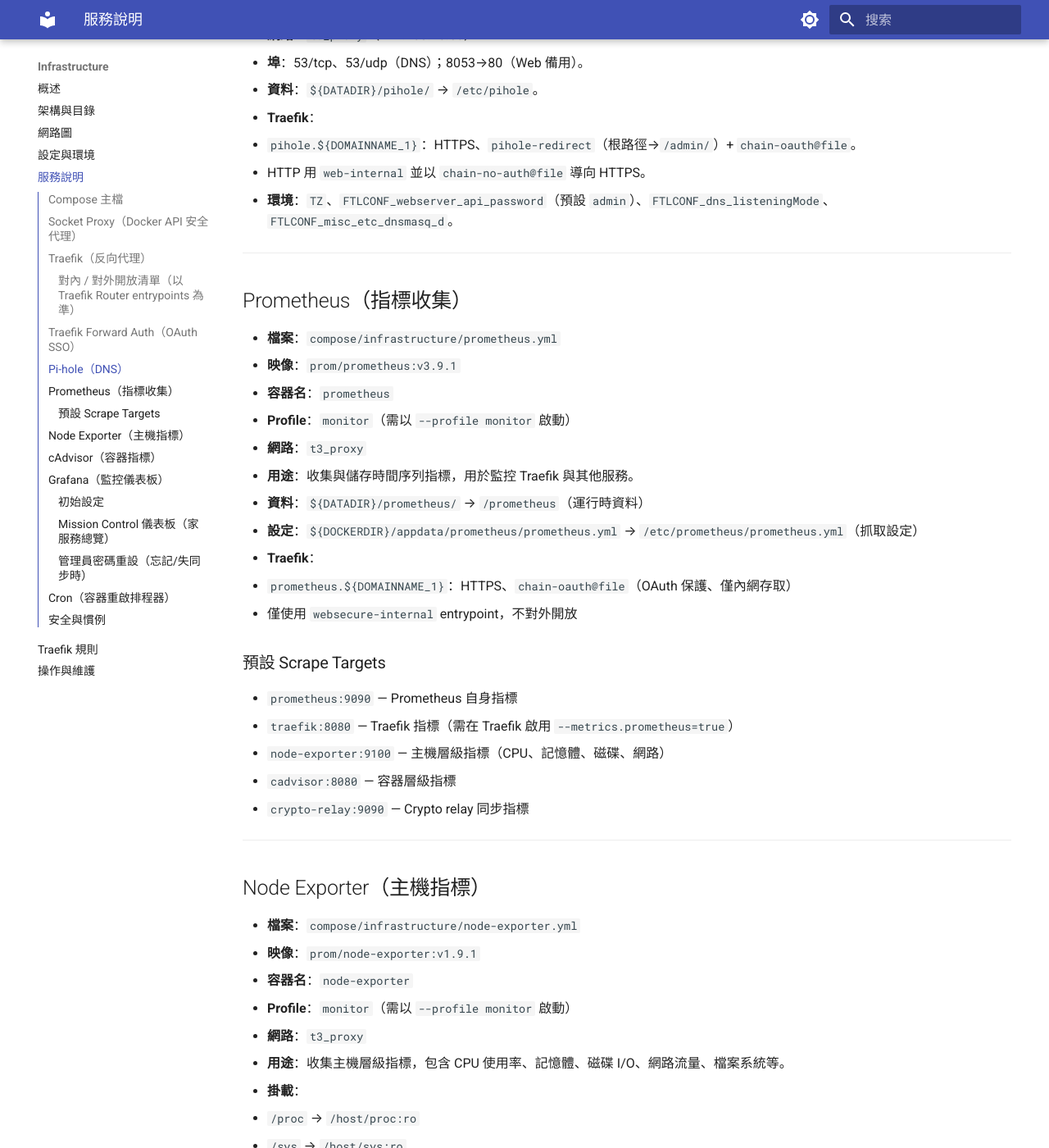
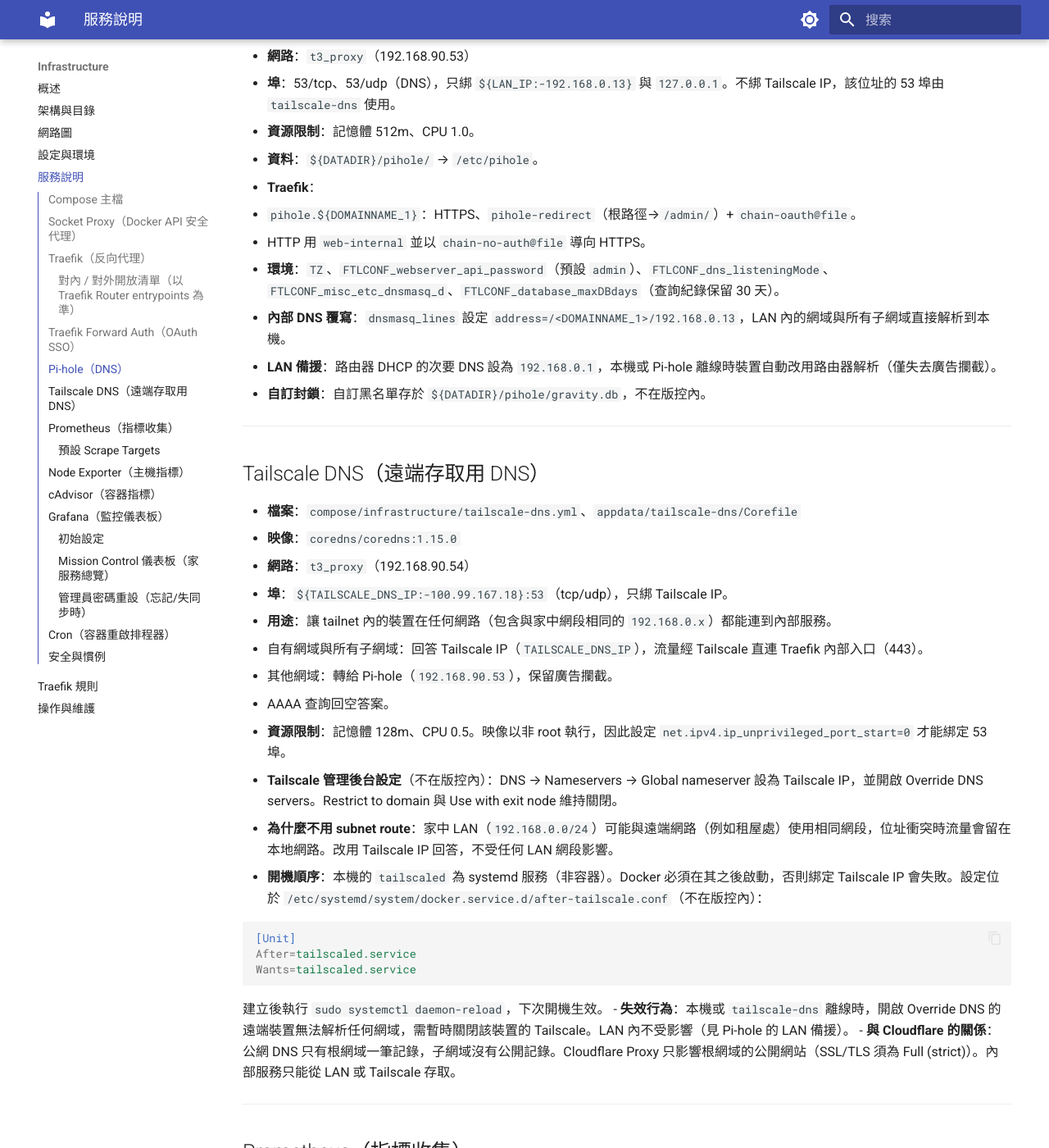
Before and after one commit to novis10813/home-server-setup, an MkDocs documentation site: the page built from docs/infrastructure/services.md, in a window 1280 px wide and 1400 px high, scrolled down 2247 px. Shown: the whole window at 82% size. Built offline with MkDocs 1.6.1 and Material for MkDocs 9.7.7, drawn with Linux system fonts in a browser that asks for light colours; some of the changed text lies outside the part shown.

Commit message:
docs(infrastructure): document tailscale-dns and pihole changes
Add the tailscale-dns service (purpose, bind address, Tailscale admin
console settings, systemd start order, failure behavior), update Pi-hole
port binding, pinned image and LAN fallback, and add LAN_IP and
TAILSCALE_DNS_IP to .env.example and the configuration reference.

````diff
--- a/docs/infrastructure/README.md
+++ b/docs/infrastructure/README.md
@@ -6,6 +6,7 @@ Infrastructure 對應 **`docker-compose-infrastructure.yml`**，負責**網關**
 - **Socket Proxy** — Docker API 安全代理，Traefik 透過 `tcp://socket-proxy:2375` 取得容器資訊
 - **traefik-forward-auth** — OAuth 2.0 SSO，供 Traefik 的 forwardAuth 使用
 - **Pi-hole** — DNS 與廣告攔截
+- **Tailscale DNS** — 遠端（tailnet）裝置專用 DNS，回答 Tailscale IP 以存取內部服務
 - **Prometheus** — 指標收集與儲存（profile: `monitor`，需以 `--profile monitor` 啟動）
 - **Grafana** — 監控儀表板（profile: `monitor`）
 - **Node Exporter** — 主機層級指標收集（profile: `monitor`）
@@ -19,7 +20,7 @@ Infrastructure 對應 **`docker-compose-infrastructure.yml`**，負責**網關**
 |------|------|
 | [架構與目錄](architecture.md) | 技術棧、設計邏輯、目錄結構、網路與埠 |
 | [設定與環境](configuration.md) | 環境變數、Secrets、啟動前準備 |
-| [服務說明](services.md) | 各服務定義（Traefik、Socket Proxy、OAuth、Pi-hole） |
+| [服務說明](services.md) | 各服務定義（Traefik、Socket Proxy、OAuth、Pi-hole、Tailscale DNS） |
 | [Traefik 規則](traefik-rules.md) | 動態規則、TLS、中介軟體鏈 |
 | [操作與維護](operations.md) | 常用指令、維護、疑難排解 |
 
--- a/docs/infrastructure/services.md
+++ b/docs/infrastructure/services.md
@@ -6,7 +6,7 @@
 
 - 定義 **networks**：`default`、`socket_proxy`、`t3_proxy`
 - 定義 **secrets**：`basic_auth_credentials`、`cf_dns_api_token`、`google_oauth_client_id`、`google_oauth_client_secret`、`grafana_admin_password`
-- **include** 下列子檔：socket-proxy、traefik、traefik-forward-auth、pihole、prometheus、grafana、node-exporter、cadvisor
+- **include** 下列子檔：socket-proxy、traefik、traefik-forward-auth、pihole、tailscale-dns、prometheus、grafana、node-exporter、cadvisor
 
 ---
 
@@ -62,14 +62,45 @@
 ## Pi-hole（DNS）
 
 - **檔案**：`compose/infrastructure/pihole.yml`
-- **映像**：`pihole/pihole:latest`
+- **映像**：`pihole/pihole:2026.10.0`（固定版本，升級時手動調整）
 - **網路**：`t3_proxy`（192.168.90.53）
-- **埠**：53/tcp、53/udp（DNS）；8053→80（Web 備用）。
+- **埠**：53/tcp、53/udp（DNS），只綁 `${LAN_IP:-192.168.0.13}` 與 `127.0.0.1`。不綁 Tailscale IP，該位址的 53 埠由 `tailscale-dns` 使用。
+- **資源限制**：記憶體 512m、CPU 1.0。
 - **資料**：`${DATADIR}/pihole/` → `/etc/pihole`。
 - **Traefik**：
   - `pihole.${DOMAINNAME_1}`：HTTPS、`pihole-redirect`（根路徑→`/admin/`）+ `chain-oauth@file`。
   - HTTP 用 `web-internal` 並以 `chain-no-auth@file` 導向 HTTPS。
-- **環境**：`TZ`、`FTLCONF_webserver_api_password`（預設 `admin`）、`FTLCONF_dns_listeningMode`、`FTLCONF_misc_etc_dnsmasq_d`。
+- **環境**：`TZ`、`FTLCONF_webserver_api_password`（預設 `admin`）、`FTLCONF_dns_listeningMode`、`FTLCONF_misc_etc_dnsmasq_d`、`FTLCONF_database_maxDBdays`（查詢紀錄保留 30 天）。
+- **內部 DNS 覆寫**：`dnsmasq_lines` 設定 `address=/<DOMAINNAME_1>/192.168.0.13`，LAN 內的網域與所有子網域直接解析到本機。
+- **LAN 備援**：路由器 DHCP 的次要 DNS 設為 `192.168.0.1`，本機或 Pi-hole 離線時裝置自動改用路由器解析（僅失去廣告攔截）。
+- **自訂封鎖**：自訂黑名單存於 `${DATADIR}/pihole/gravity.db`，不在版控內。
+
+---
+
+## Tailscale DNS（遠端存取用 DNS）
+
+- **檔案**：`compose/infrastructure/tailscale-dns.yml`、`appdata/tailscale-dns/Corefile`
+- **映像**：`coredns/coredns:1.15.0`
+- **網路**：`t3_proxy`（192.168.90.54）
+- **埠**：`${TAILSCALE_DNS_IP:-100.99.167.18}:53`（tcp/udp），只綁 Tailscale IP。
+- **用途**：讓 tailnet 內的裝置在任何網路（包含與家中網段相同的 `192.168.0.x`）都能連到內部服務。
+  - 自有網域與所有子網域：回答 Tailscale IP（`TAILSCALE_DNS_IP`），流量經 Tailscale 直連 Traefik 內部入口（443）。
+  - 其他網域：轉給 Pi-hole（`192.168.90.53`），保留廣告攔截。
+  - AAAA 查詢回空答案。
+- **資源限制**：記憶體 128m、CPU 0.5。映像以非 root 執行，因此設定 `net.ipv4.ip_unprivileged_port_start=0` 才能綁定 53 埠。
+- **Tailscale 管理後台設定**（不在版控內）：DNS → Nameservers → Global nameserver 設為 Tailscale IP，並開啟 Override DNS servers。Restrict to domain 與 Use with exit node 維持關閉。
+- **為什麼不用 subnet route**：家中 LAN（`192.168.0.0/24`）可能與遠端網路（例如租屋處）使用相同網段，位址衝突時流量會留在本地網路。改用 Tailscale IP 回答，不受任何 LAN 網段影響。
+- **開機順序**：本機的 `tailscaled` 為 systemd 服務（非容器）。Docker 必須在其之後啟動，否則綁定 Tailscale IP 會失敗。設定位於 `/etc/systemd/system/docker.service.d/after-tailscale.conf`（不在版控內）：
+
+  ```ini
+  [Unit]
+  After=tailscaled.service
+  Wants=tailscaled.service
+  ```
+
+  建立後執行 `sudo systemctl daemon-reload`，下次開機生效。
+- **失效行為**：本機或 `tailscale-dns` 離線時，開啟 Override DNS 的遠端裝置無法解析任何網域，需暫時關閉該裝置的 Tailscale。LAN 內不受影響（見 Pi-hole 的 LAN 備援）。
+- **與 Cloudflare 的關係**：公網 DNS 只有根網域一筆記錄，子網域沒有公開記錄。Cloudflare Proxy 只影響根網域的公開網站（SSL/TLS 須為 Full (strict)）。內部服務只能從 LAN 或 Tailscale 存取。
 
 ---
 
````
Also changed, not shown: AGENTS.md (+5 -3 lines), docs/infrastructure/architecture.md (+6 -2 lines), docs/infrastructure/configuration.md (+2 -0 lines), docs/infrastructure/operations.md (+9 -0 lines), 1 other file.
